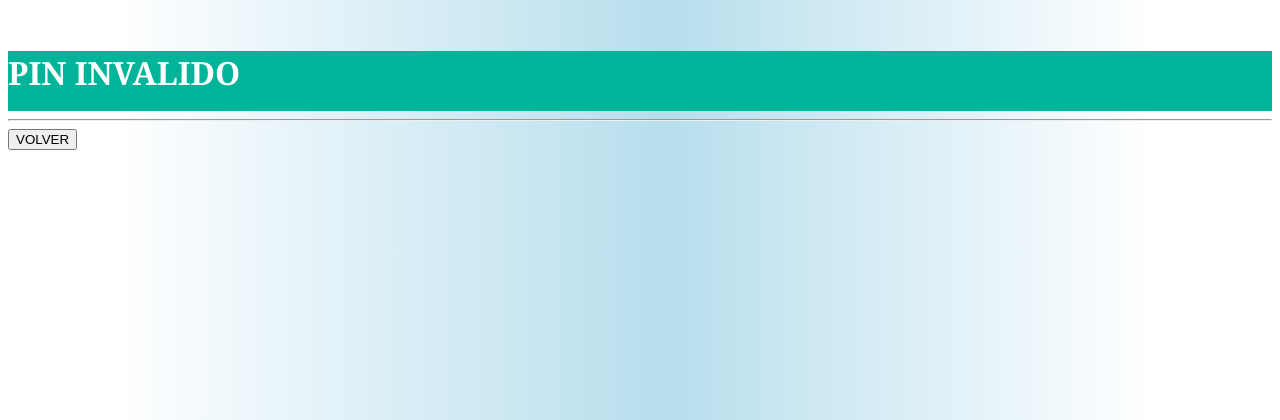
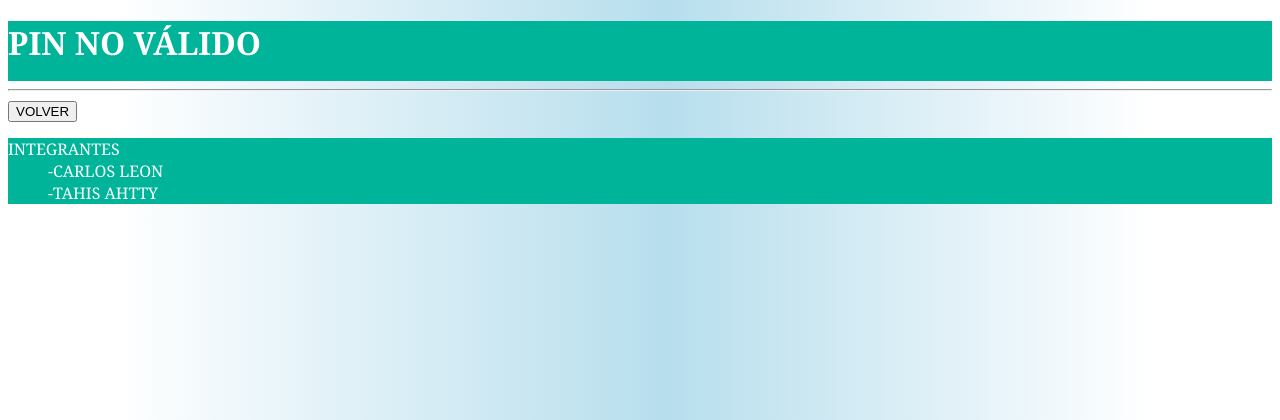
Before and after one commit to drakamaleon/Quiz-Game, a PHP site: page /Validador.php in a window 1280 px wide. Shown: the top 420 px of the page. Run offline with PHP 8.4, Linux system fonts and the light colour scheme; data that the repository does not hold is empty; some libraries are stand-ins or nearby versions.

Commit message:
1. Formato de la pantalla mejorado 2. Pantalla de PIN INVÁLIDO ahora es instancia de Pantalla class

```diff
--- a/Pantalla.php
+++ b/Pantalla.php
@@ -26,7 +26,7 @@ class Pantalla{
                 "background: linear-gradient(to right, #ffffff 0%, #ffffff 9%, #b7deed 52%, #ffffff 90%, #ffffff 100%);\n" .
                 "filter: progid:DXImageTransform.Microsoft.gradient( startColorstr='#ffffff', endColorstr='#ffffff', GradientType=1 );\n" .
                 "}\n" .
-                "#titulo { background-color: #68FFDB ; color:purple; width: 300px}\n" .
+                "#titulo {color:#00B499; width: 300px}\n" .
                 ".importante { background-color: #00B499	 ; color:white;}\n" .
                 "#lista { margin: 30px; font-family:Arial}\n" .
                 "#categoria { color:red; }\n".
@@ -64,10 +64,6 @@ class Pantalla{
         $this->cuerpo="";
     }
 
-    function enviarFormatoTitulo(){
-        return $tituloPrincipal;
-    }
-
     function mostrar(){
         echo $this->encabezado.$this->cuerpo.$this->piePagina;
     }
--- a/Validador.php
+++ b/Validador.php
@@ -31,32 +31,8 @@ if (file_exists($pin)) {
     }
 
 } else {
-    echo "<br>";
-    echo "<meta http-equiv=\"Content-Type\" content=\"text/html; charset=UTF-8\" />\n".
-                "</head>\n" .
-                "<style>\n" .
-                "body{font-family:Georgia;\n" .
-                "background: #ffffff;\n" .
-                "background: -moz-linear-gradient(left, #ffffff 0%, #ffffff 9%, #b7deed 52%, #ffffff 90%, #ffffff 100%);\n" .
-                "background: -webkit-gradient(left top, right top, color-stop(0%, #ffffff), color-stop(9%, #ffffff), color-stop(52%, #b7deed), color-stop(90%, #ffffff), color-stop(100%, #ffffff));\n" .
-                "background: -webkit-linear-gradient(left, #ffffff 0%, #ffffff 9%, #b7deed 52%, #ffffff 90%, #ffffff 100%);\n" .
-                "background: -o-linear-gradient(left, #ffffff 0%, #ffffff 9%, #b7deed 52%, #ffffff 90%, #ffffff 100%);\n" .
-                "background: -ms-linear-gradient(left, #ffffff 0%, #ffffff 9%, #b7deed 52%, #ffffff 90%, #ffffff 100%);\n" .
-                "background: linear-gradient(to right, #ffffff 0%, #ffffff 9%, #b7deed 52%, #ffffff 90%, #ffffff 100%);\n" .
-                "filter: progid:DXImageTransform.Microsoft.gradient( startColorstr='#ffffff', endColorstr='#ffffff', GradientType=1 );\n" .
-                "}\n" .
-                "#titulo { background-color: #68FFDB ; color:purple; width: 300px}\n" .
-                ".importante { background-color: #00B499	 ; color:white;}\n" .
-                "#lista { margin: 30px; font-family:Arial}\n" .
-                "#categoria { color:red; }\n".
-                "\n" .
-                "</style>\n" .
-                "<body>\n" .
-                "<div class=\"importante\" style= height:60px>\n" .
-                "<h1>PIN INVALIDO</h1>\n" .
-                "</div>\n" .
-                "<hr>\n";
-    echo "<body>
+    $invalid=new Pantalla("PIN NO VÁLIDO", "QG-Invalid PIN");
+    $invalid->setcuerpo("<body>
         <form action=\"PaginaInicio.php\" method=\"post\" name=\"n\">
             <button type=\"submit\">
             VOLVER
@@ -64,7 +40,8 @@ if (file_exists($pin)) {
 
         </form>
 
-    </body>";
+    </body>");
+    $invalid->mostrar();
 
 }
 
--- a/nbproject/private/private.xml
+++ b/nbproject/private/private.xml
@@ -5,6 +5,8 @@
         <group>
             <file>file:/C:/AppServ/www/php/Puntajes.php</file>
             <file>file:/C:/AppServ/www/php/PaginaInicio.php</file>
+            <file>file:/C:/AppServ/www/php/Validador.php</file>
+            <file>file:/C:/AppServ/www/php/Pantalla.php</file>
             <file>file:/C:/AppServ/www/php/Jugador.php</file>
             <file>file:/C:/AppServ/www/php/555P</file>
         </group>
```
